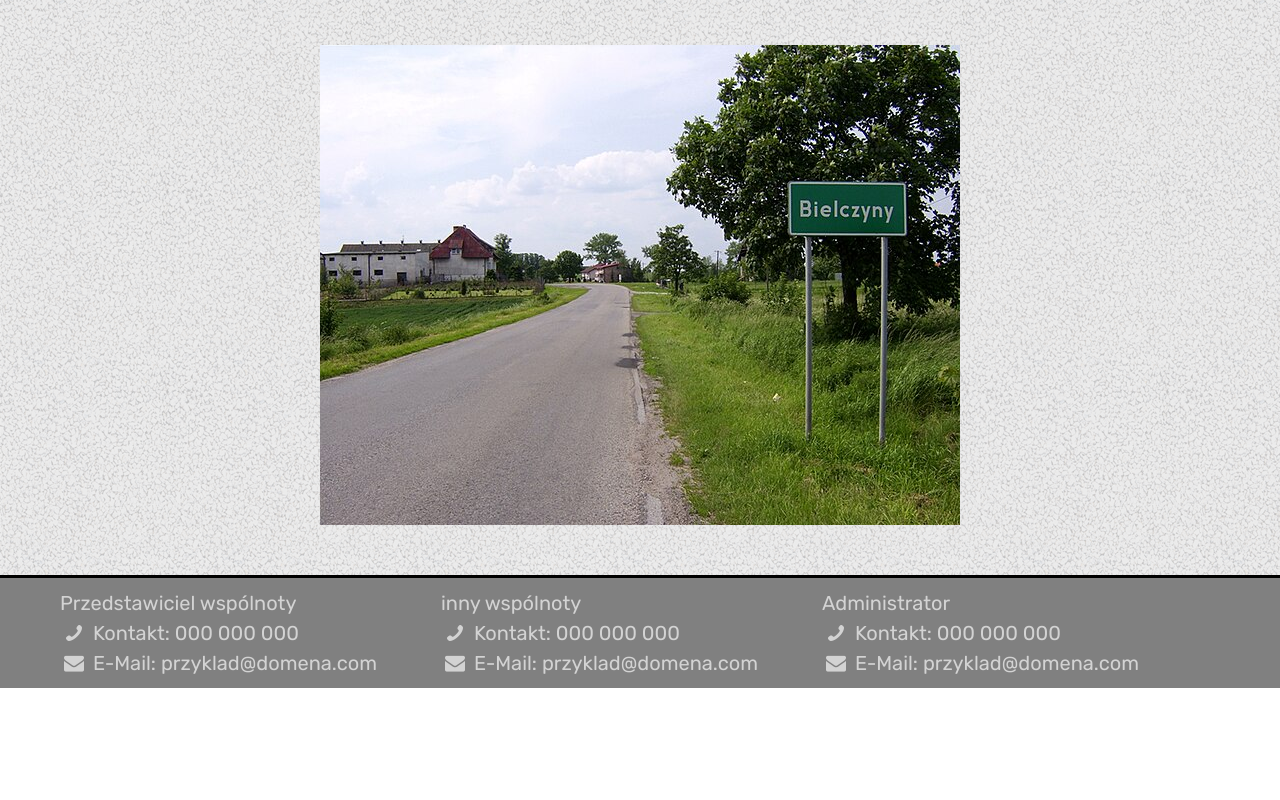
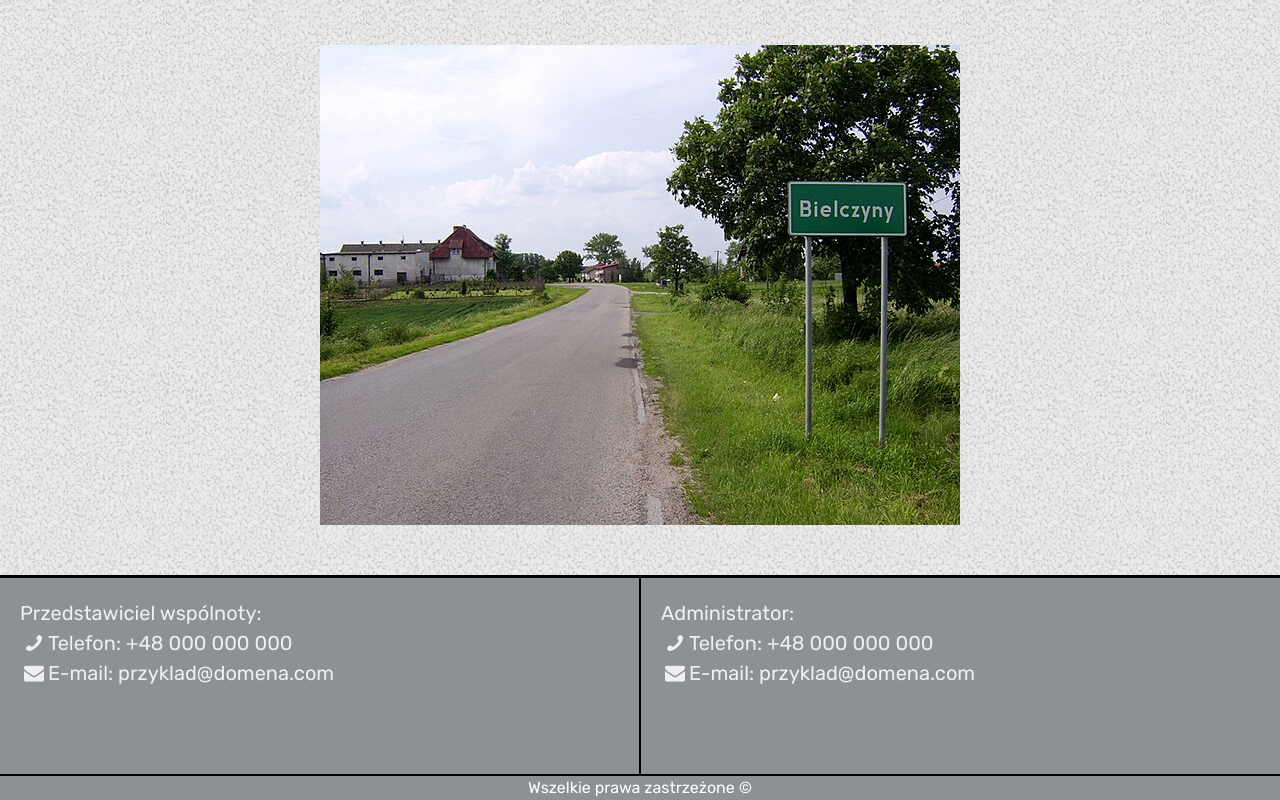
Before and after one commit to kpraktykant/biel-1.0.5, a plain HTML site: page index.html in a window 1280 px wide. Shown: the part 554-1354 px from the top of the page. Before the commit the page ends 1242 px from the top, so only its background shows below. Drawn offline with nearby package versions, Linux system fonts and the light colour scheme.

Commit message:
wersja 1.0.4 - rework footera

```diff
--- a/index.html
+++ b/index.html
@@ -78,25 +78,25 @@
             </article>
     </main>
 
+    <!--KOMPLETNY REWORK FOOTER-->
     <footer>
         <div class="footerborder"></div>
-        <div class="foot">
-            <div class="kontakt">
-                <div>Przedstawiciel wspólnoty</div>
-                <div><i class="demo-icon icon-phone"></i> Kontakt: 000 000 000</div>
-                <div><i class="icon-mail-alt"></i> E-Mail: przyklad@domena.com</div>
+        <div class="foot" style="width: 100%; text-align: center; background-color: #8d9196">
+            <div class="kontakty" style="width: 50%; height: 198px; float: left; border-bottom: 2px solid black;border-right: 1px solid black;">
+                <p class="kontaktp" style="color: #efefef; text-align: left; padding: 20px; font-size: 20px; ">Przedstawiciel wspólnoty:<br/>
+                <i class="icon-phone"></i>Telefon: +48 000 000 000<br/>
+                <i class="icon-mail-alt"></i>E-mail: przyklad@domena.com</p>
             </div>
-            <div class="kontaktfl">
-                <div>inny wspólnoty</div>
-                <div><i class="demo-icon icon-phone"></i> Kontakt: 000 000 000</div>
-                <div><i class="icon-mail-alt"></i> E-Mail: przyklad@domena.com</div>
+
+            <div class="kontaktadm" style="width: 50%; height: 198px; float: left; border-bottom: 2px solid black; border-left: 1px solid black;">
+                <p class="kontaktp" style="color: #efefef; text-align: left; padding: 20px; font-size: 20px; ">Administrator:<br/>
+                <i class="icon-phone"></i>Telefon: +48 000 000 000<br/>
+                <i class="icon-mail-alt"></i>E-mail: przyklad@domena.com</p>
             </div>
-            <div class="kontaktfl">
-                <div>Administrator</div>
-                <div><i class="demo-icon icon-phone"></i> Kontakt: 000 000 000</div>
-                <div><i class="icon-mail-alt"></i> E-Mail: przyklad@domena.com</div>
-            </div>
+
             <div style="clear: both;"></div>
+
+            <div class="prawaautorskie" style="width: 100%; height: 200x; color: white;">Wszelkie prawa zastrzeżone &copy;</div>
         </div>
     </footer>
 
--- a/style.css
+++ b/style.css
@@ -135,37 +135,12 @@ width: 273px;
     list-style-type: disc;
 }
 
-.foot
-{
-    color: lightgray;
-    height: 50px;
-    background-color: gray;
-    width: 100%;
-    height: 100%;
-}
 
 .footerborder
 {
     border-top: 3px solid black;
 }
 
-.kontakt
-{
-    height: 100%;
-    padding: 10px;
-    font-size: 20px;
-    float: left;
-    margin-left: 50px;
-}
-
-.kontaktfl
-{
-    height: 100%;
-    padding: 10px;
-    font-size: 20px;
-    float: left;
-    margin-left: 44px;
-}
 
 .ciekawostkih
 {
```
